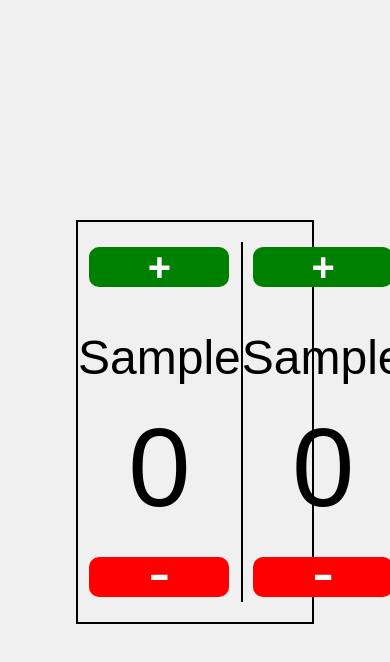
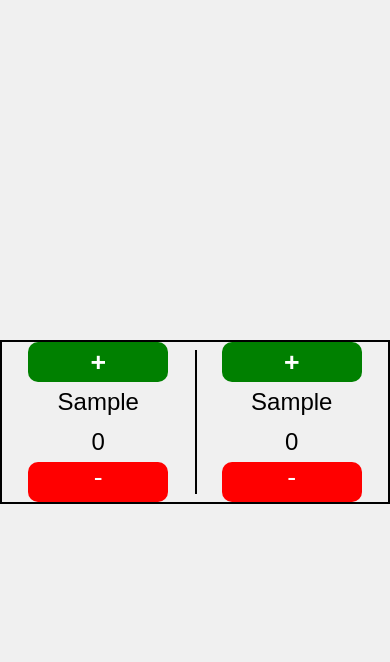
Before and after one commit to j-ryock/scoreboard, a plain HTML site: page index.html in a window 390 px wide. Both pictures are taken after typing "Sample", "Sample" into the empty fields and a click on the button "Submit". Drawn offline with Linux system fonts and the light colour scheme.

Commit message:
Update index.html
09/06/2024 @ 3:17 PM

```diff
--- a/index.html
+++ b/index.html
@@ -3,7 +3,7 @@
 <head>
     <meta charset="UTF-8">
     <meta name="viewport" content="width=device-width, initial-scale=1.0">
-    <title>Grid with Vertical Line</title>
+    <title>Scoreboard</title>
     <style>
         body {
             display: flex;
@@ -15,14 +15,17 @@
             background-color: #f0f0f0;
         }
 
-        .form-container  {
+        .form-container, .scoreboard-container {
+            width: 90%;
+            max-width: 600px;
+            border: 2px solid #000;
+        }
+
+        .form-container {
             display: grid;
-            /* display: none; */
             grid-template-columns: 1fr;
             grid-template-rows: repeat(3, 1fr);
-            width: 60%;
             height: 400px;
-            border: 2px solid #000;
         }
 
         .form-container input, .form-container button {
@@ -37,13 +40,10 @@
         }
 
         .scoreboard-container {
-            /* display: grid; */
             display: none;
-            grid-template-columns: 1fr 1px 1fr; /* 3 columns, narrow middle column for vertical line */
-            grid-template-rows: repeat(4, 1fr); /* 4 rows */
-            width: 60%;
+            grid-template-columns: 1fr 1px 1fr;
+            grid-template-rows: repeat(4, 1fr);
             height: 400px;
-            border: 2px solid #000; /* Optional: For visibility */
         }
 
         button {
@@ -54,7 +54,6 @@
             color: #fff;
             width: 140px;
             height: 40px;
-            color: #fff;
             border: none;
             border-radius: 10px;
             cursor: pointer;
@@ -64,8 +63,6 @@
             width: 94% !important;
             height: 55% !important;
             background-color: #012169;
-            /* font-size: 2.5em !important; */
-            /* font-weight: bold; */
         }
 
         .buttonPlus {
@@ -94,78 +91,89 @@
 
         .buttonMinus {
             background-color: red;
-            /* padding-bottom: 16px; */
         }
 
         .grid-item {
             display: flex;
             justify-content: center;
             align-items: center;
-            /* border: 1px solid #000; */
         }
 
         hr.vertical {
-            grid-column: 2;      /* Position in the second column */
-            grid-row: 1 / span 4; /* Span from row 1 to row 4 */
+            grid-column: 2;
+            grid-row: 1 / span 4;
             width: 100%;
             height: 90%;
-            margin: 0;           /* Remove default margin */
-            /* align-self: stretch; */
-            align-self: center; /* center align vertically */
+            margin: 0;
+            align-self: center;
             border: none;
-            border-left: 2px solid #000; /* Vertical line */
+            border-left: 2px solid #000;
+        }
+
+        @media (max-width: 600px) {
+            .form-container, .scoreboard-container {
+                width: 100%;
+                height: auto;
+            }
+
+            .form-container input, .form-container button, .scoreboard-container .grid-item {
+                width: 100%;
+                height: auto;
+                font-size: 1.5em;
+            }
+
+            .teamName {
+                font-size: 2em;
+            }
+
+            .teamScore {
+                font-size: 4em;
+            }
+
+            .plusSign, .minusSign {
+                font-size: 2em;
+            }
         }
     </style>
 </head>
 <body>
-    <!-- -------------------------------------FORM------------------------------------- -->
     <div class="form-container">
         <div class="grid-item">
             <input type="text" id="team1Input" autocomplete="off" placeholder="Team One Name">
         </div>
-
         <div class="grid-item">
-            <input type="text" id="team2Input"  autocomplete="off" placeholder="Team Two Name">
+            <input type="text" id="team2Input" autocomplete="off" placeholder="Team Two Name">
         </div>
-
         <div class="grid-item">
             <button class="buttonSubmit" onclick="showScoreboard()">Submit</button>
         </div>
     </div>
-<!-- -------------------------------------SCOREBOARD------------------------------------- -->
     <div class="scoreboard-container">
-
         <div class="grid-item">
             <button class="buttonPlus" onclick="incrementScore('team1Score')">
                 <span class="plusSign">+</span>
             </button>
         </div>
-
         <hr class="vertical">
-
         <div class="grid-item">
             <button class="buttonPlus" onclick="incrementScore('team2Score')">
                 <span class="plusSign">+</span>
             </button>
         </div>
-
         <div id="team1Name" class="grid-item teamName">TEAM ONE NAME HERE</div>
         <div id="team2Name" class="grid-item teamName">TEAM TWO NAME HERE</div>
-        <div  id="team1Score" class="grid-item teamScore">0</div>
-        <div  id="team2Score" class="grid-item teamScore">0</div>
-
+        <div id="team1Score" class="grid-item teamScore">0</div>
+        <div id="team2Score" class="grid-item teamScore">0</div>
         <div class="grid-item">
             <button class="buttonMinus" onclick="decrementScore('team1Score')">
                 <span class="minusSign">-</span>
             </button>
         </div>
-
         <div class="grid-item">
             <button class="buttonMinus" onclick="decrementScore('team2Score')">
                 <span class="minusSign">-</span>
             </button>
         </div>
-
     </div>
     <script>
         function showScoreboard() {
@@ -175,17 +183,8 @@
             const team1Name = document.getElementById('team1Input').value;
             const team2Name = document.getElementById('team2Input').value;
 
-          if (team1Name === '') {
-          document.getElementById('team1Name').textContent = 'Team One';
-        } else {
-          document.getElementById('team1Name').textContent = team1Name;
-        }
-
-        if (team2Name === '') {
-          document.getElementById('team2Name').textContent = 'Team Two';
-        } else {
-          document.getElementById('team2Name').textContent = team2Name;
-        }
+            document.getElementById('team1Name').textContent = team1Name || 'Team One';
+            document.getElementById('team2Name').textContent = team2Name || 'Team Two';
         }
 
         function incrementScore(team) {
```
Lines whose indentation alone changed are shown as unchanged.
